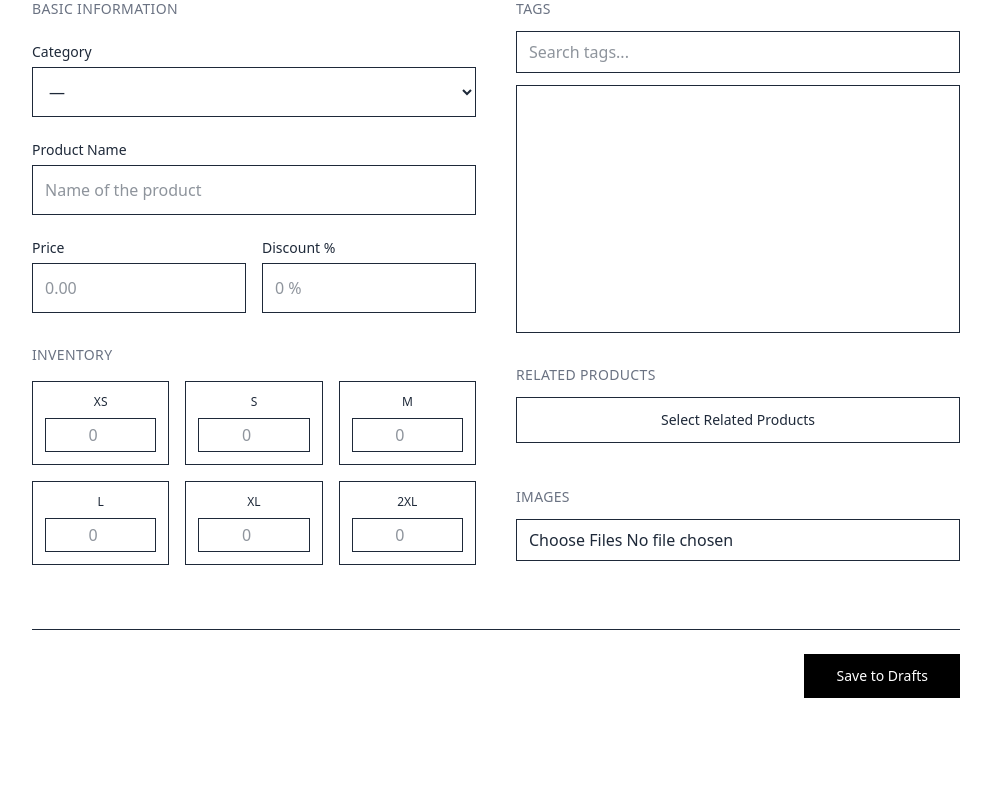
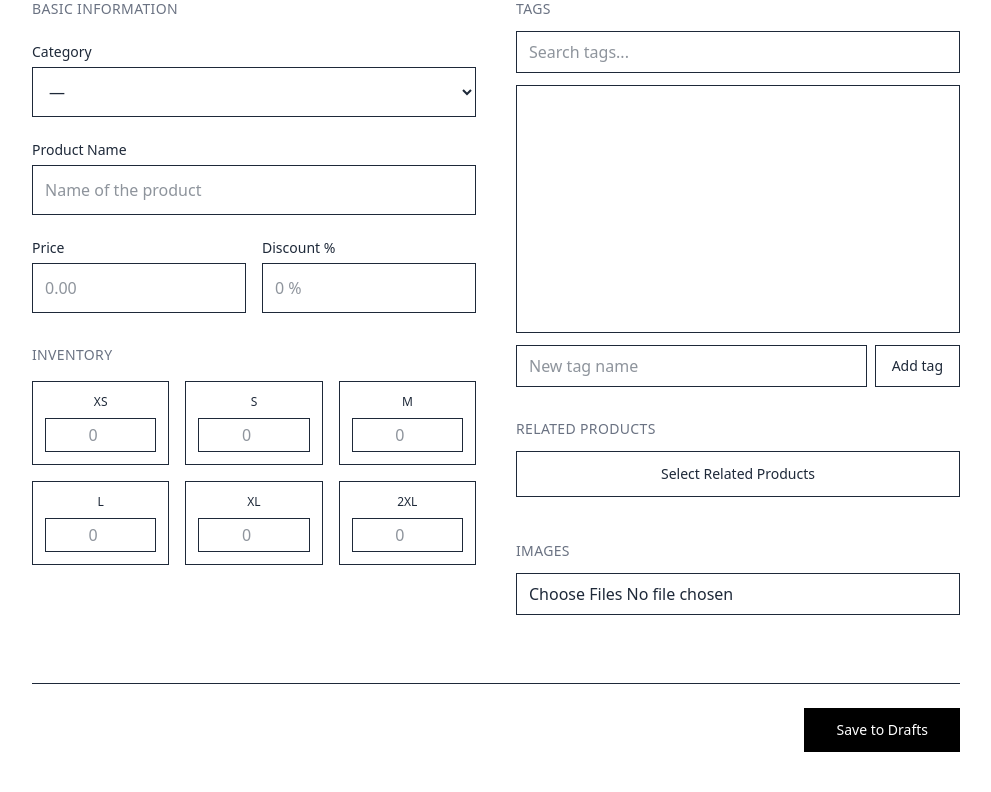
Before and after one commit to franki2004/VanquishedClothing, a Django app: page /add-products/ in a window 1280 px wide. Shown: the part 173-965 px from the top of the page, without its empty margins (144-1135 px from the left). Run offline with Django 5.2, Linux system fonts and the light colour scheme; the visitor is signed in with stand-in values (Sample User, id 1); data comes from the database, SQL or seed files in the repository; data that the repository does not hold is empty; parts of the project's set-up code (start-up, migrations or seed data) failed here and were passed over; some libraries are stand-ins or nearby versions.

Commit message:
added functionality to add tags while adding products seamlessly, fixed a bug in save method on tag models

```diff
--- a/VanquishedClothing/settings.py
+++ b/VanquishedClothing/settings.py
@@ -128,8 +128,6 @@ STATIC_ROOT = BASE_DIR / "staticfiles"
 WSGI_APPLICATION = 'VanquishedClothing.wsgi.application'
 
 
-# Database
-# https://docs.djangoproject.com/en/6.0/ref/settings/#databases
 
 if os.getenv("DATABASE_URL"):
     DATABASES = {
@@ -148,8 +146,6 @@ else:
     }
 
 
-# Password validation
-# https://docs.djangoproject.com/en/6.0/ref/settings/#auth-password-validators
 
 AUTH_PASSWORD_VALIDATORS = [
     {
--- a/static/js/add_products.js
+++ b/static/js/add_products.js
@@ -11,6 +11,7 @@ function uid() {
 document.addEventListener("DOMContentLoaded", () => {
 
     initTagSearch();
+    initAddTag();
     initRelatedProducts();
     initImages();
 });
@@ -256,3 +257,85 @@ function initImages() {
         input.files = dt.files;
     });
 }
+/* =========================
+   ADD NEW TAG
+========================= */
+
+function initAddTag() {
+
+    const input = document.getElementById("new-tag-name");
+    const btn = document.getElementById("add-tag-btn");
+    const list = document.getElementById("tag-list");
+    const errorEl = document.getElementById("tag-error");
+
+    if (!input || !btn || !list) return;
+
+    const csrf = document.querySelector('input[name="csrfmiddlewaretoken"]').value;
+
+    function showError(msg) {
+        errorEl.textContent = msg;
+        errorEl.classList.toggle("hidden", !msg);
+    }
+
+    async function addTag() {
+        const name = input.value.trim();
+        if (!name) return;
+
+        showError("");
+        btn.disabled = true;
+
+        try {
+            const res = await fetch(btn.dataset.url, {
+                method: "POST",
+                headers: {
+                    "X-CSRFToken": csrf,
+                    "Content-Type": "application/x-www-form-urlencoded",
+                },
+                body: new URLSearchParams({ name }),
+            });
+
+            const data = await res.json();
+
+            if (!res.ok) {
+                showError(data.error || "Could not add tag.");
+                return;
+            }
+
+            // already in the list (e.g. existing tag typed again) -> just check it
+            let cb = list.querySelector(`input[name="tags"][value="${data.id}"]`);
+
+            if (!cb) {
+                const label = document.createElement("label");
+                label.className = "flex items-center gap-2 text-sm";
+
+                cb = document.createElement("input");
+                cb.type = "checkbox";
+                cb.name = "tags";
+                cb.value = data.id;
+
+                label.appendChild(cb);
+                label.appendChild(document.createTextNode(" " + data.name));
+                list.prepend(label);
+            }
+
+            cb.checked = true;
+            cb.closest("label").style.display = "flex";
+            cb.scrollIntoView({ block: "nearest" });
+
+            input.value = "";
+        } catch (e) {
+            showError("Something went wrong. Try again.");
+        } finally {
+            btn.disabled = false;
+        }
+    }
+
+    btn.addEventListener("click", addTag);
+
+    input.addEventListener("keydown", (e) => {
+        if (e.key === "Enter") {
+            e.preventDefault();
+            addTag();
+        }
+    });
+}
--- a/store/models.py
+++ b/store/models.py
@@ -6,6 +6,7 @@ from django.utils import timezone
 from django.conf import settings
 from django.db.models import Avg, Count, Case, When, Value, F, Q
 from django.core.validators import MaxValueValidator
+import uuid
 
 class Category(models.Model):
     name = models.CharField(max_length=100)
@@ -17,7 +18,7 @@ class Tag(models.Model):
     name = models.CharField(max_length=50, unique=True)
     def __str__(self):
         return self.name
-    def __save__(self, *args, **kwargs):
+    def save(self, *args, **kwargs):
         self.name = self.name.upper()
         super().save(*args, **kwargs)
 
@@ -191,9 +192,8 @@ class ProductVariantReservation(models.Model):
 def product_image_path(instance, filename):
     ext = os.path.splitext(filename)[1].lower()
     product_name = slugify(instance.product.name)
-    order = instance.order or 0
+    return f"products/{product_name}/vanquished-{uuid.uuid4().hex[:10]}{ext}"
 
-    return f"products/{product_name}/{order}/vanquished{ext}"
 
 class ProductImage(models.Model):
     product = models.ForeignKey(
--- a/store/urls.py
+++ b/store/urls.py
@@ -16,5 +16,6 @@ urlpatterns = [
     path("product/<int:id>/add-draft/", views.add_to_draft, name="add_to_draft"),
     path("product/<int:id>/edit/", views.edit_product, name="edit_product"),
     path("product/search/", views.related_products_search, name="related_products_search"),
-    path("product/manage-discounts/", views.product_discount_manage, name="product_discount_manage")
+    path("product/manage-discounts/", views.product_discount_manage, name="product_discount_manage"),
+    path("tags/create/", views.create_tag, name="create_tag"),
 ]
--- a/store/views.py
+++ b/store/views.py
@@ -541,3 +541,21 @@ def product_discount_manage(request):
         "form": form,
     }
     return render(request, "store/discount_manage.html", context)
+
+@staff_member_required
+@require_POST
+def create_tag(request):
+    name = request.POST.get("name", "").strip()
+
+    if not name:
+        return JsonResponse({"error": "Tag name is required."}, status=400)
+    if len(name) > 50:
+        return JsonResponse({"error": "Tag name is too long (max 50)."}, status=400)
+
+    tag = Tag.objects.filter(name__iexact=name).first()
+    created = False
+    if not tag:
+        tag = Tag.objects.create(name=name)
+        created = True
+
+    return JsonResponse({"id": tag.id, "name": tag.name, "created": created})
--- a/templates/store/add_product.html
+++ b/templates/store/add_product.html
@@ -100,7 +100,7 @@
             class="border w-full px-3 py-2"
           />
 
-          <div class="border h-62 overflow-y-auto p-3 space-y-2">
+          <div id="tag-list" class="border h-62 overflow-y-auto p-3 space-y-2">
             {% for tag in tags %}
             <label class="flex items-center gap-2 text-sm">
               <input type="checkbox" name="tags" value="{{ tag.id }}">
@@ -108,6 +108,25 @@
             </label>
             {% endfor %}
           </div>
+
+          <div class="flex gap-2">
+            <input
+              type="text"
+              id="new-tag-name"
+              placeholder="New tag name"
+              maxlength="50"
+              class="border flex-1 px-3 py-2"
+            />
+            <button
+              type="button"
+              id="add-tag-btn"
+              data-url="{% url 'create_tag' %}"
+              class="border px-4 py-2 text-sm hover:bg-black hover:text-white transition cursor-pointer"
+            >
+              Add tag
+            </button>
+          </div>
+          <p id="tag-error" class="text-red-600 text-xs hidden"></p>
         </section>
 
         <!-- RELATED PRODUCTS -->
--- a/templates/store/base.html
+++ b/templates/store/base.html
@@ -164,7 +164,7 @@
           {% if user.is_staff %}
           <a href="{% url 'admin:index' %}" class="block text-lg font-semibold text-gray-900">Admin</a>
           <a href="{% url 'admin_orders' %}" class="block text-lg font-semibold text-gray-900">Orders</a>
-          <a href="{% url 'add_product' %}" class="block text-lg font-semibold text-gray-900">Add products</a>
+          <a href="{% url 'add_product' %}" class="block text-lg font-semibold text-gray-900">Add a product</a>
           <a href="{% url 'product_discount_manage' %}" class="block text-lg font-semibold text-gray-900">Manage Discounts</a>
           <a href="{% url 'draft_products' %}" class="block text-lg font-semibold text-gray-900">Drafts</a>
           <hr class="my-6" />
```
Also changed, not shown: static/js/edit_products.js (+81 -0 lines), templates/store/edit_product.html (+20 -1 lines).
